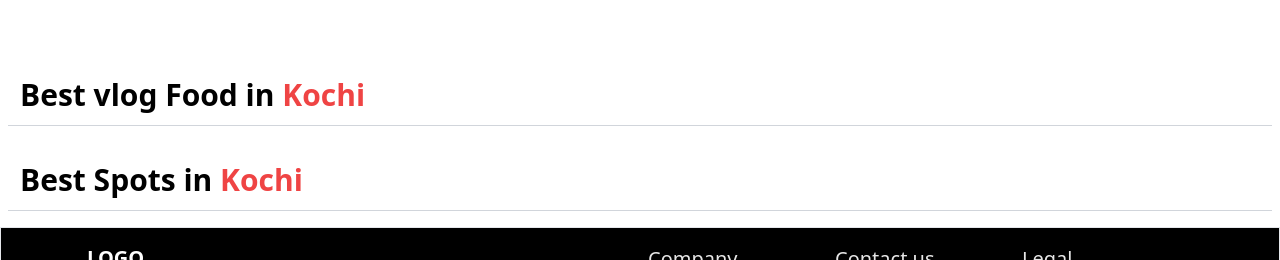
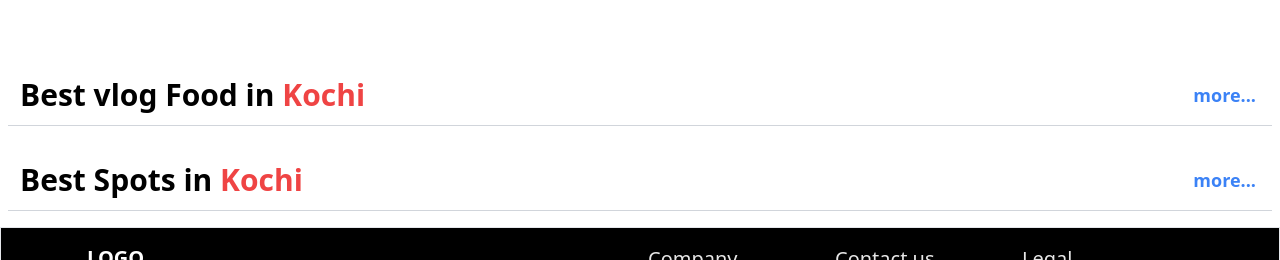
Before and after one commit to vaisakhpn/socialfood, a Next.js app: page / in a window 1280 px wide. Shown: the part 745-1005 px from the top of the page. Built offline with nearby package versions, Linux system fonts and the light colour scheme.

Commit message:
card titles modified

```diff
--- a/components/CardTitleSpot.tsx
+++ b/components/CardTitleSpot.tsx
@@ -1,11 +1,18 @@
+import Link from "next/link";
 import React from "react";
 
 const CardTitleSpot = () => {
   return (
     <div className="flex flex-col p-2">
-      <h1 className="text-3xl font-bold p-3">
-        Best Spots in <span className="text-red-500">Kochi</span>
-      </h1>
+      <div className="flex justify-between items-center">
+        <h1 className="text-3xl font-bold p-3">
+          Best Spots in <span className="text-red-500">Kochi</span>
+        </h1>
+        <Link href="#" className="text-[18px] text-blue-500 font-semibold p-4">
+          more...
+        </Link>
+      </div>
+
       <div className="border-t  border-gray-300 mb-2 " />
     </div>
   );
--- a/components/CardTitleVlog.tsx
+++ b/components/CardTitleVlog.tsx
@@ -1,11 +1,18 @@
+import Link from "next/link";
 import React from "react";
 
 const CardTitleVlog = () => {
   return (
     <div className="flex flex-col p-2">
-      <h1 className="text-3xl font-bold p-3">
-        Best vlog Food in <span className="text-red-500">Kochi</span>
-      </h1>
+      <div className="flex justify-between items-center">
+        <h1 className="text-3xl font-bold p-3">
+          Best vlog Food in <span className="text-red-500">Kochi</span>
+        </h1>
+        <Link href="#" className="text-[18px] text-blue-500 font-semibold p-4">
+          more...
+        </Link>
+      </div>
+
       <div className="border-t  border-gray-300 mb-2 " />
     </div>
   );
```
